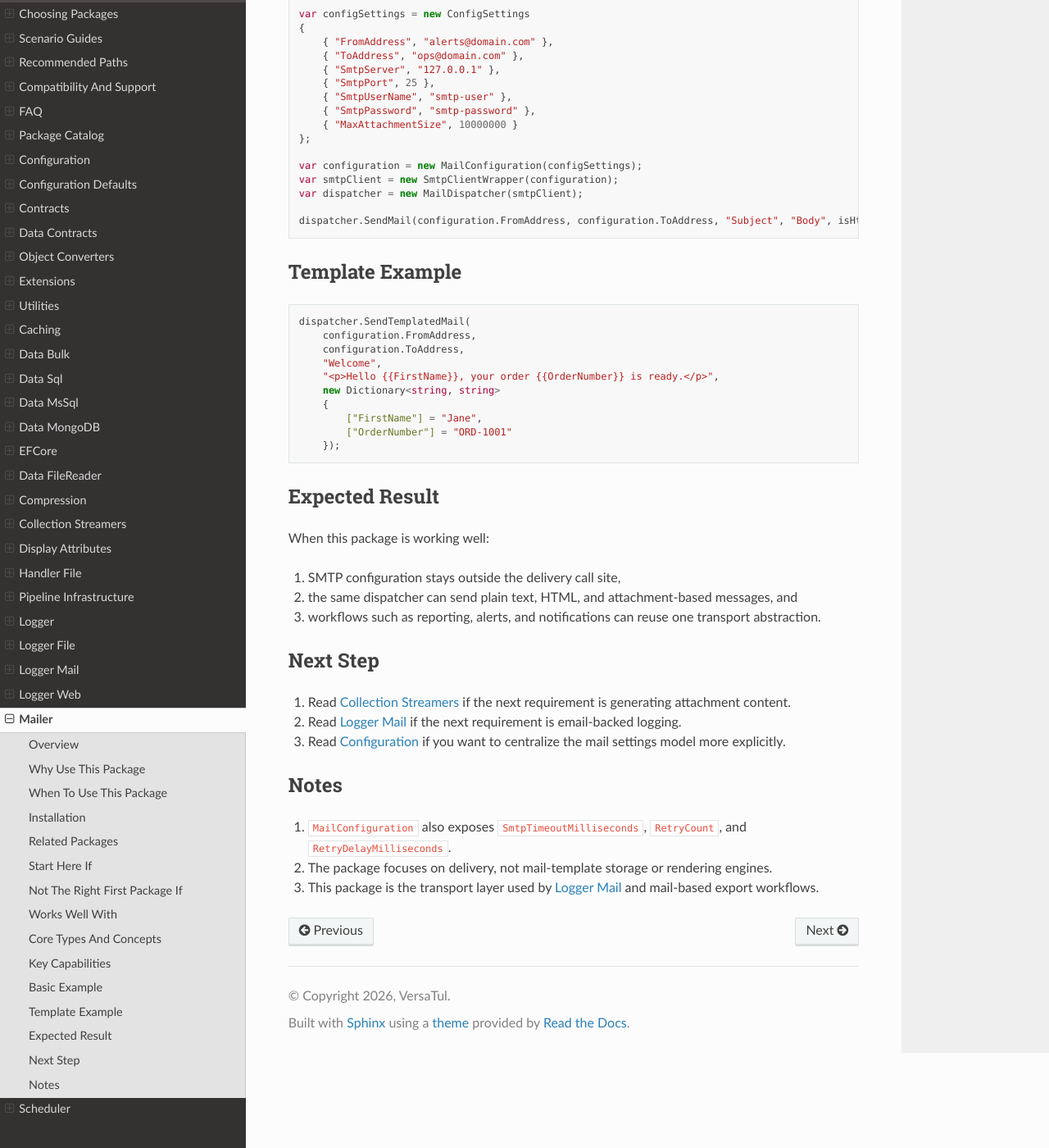
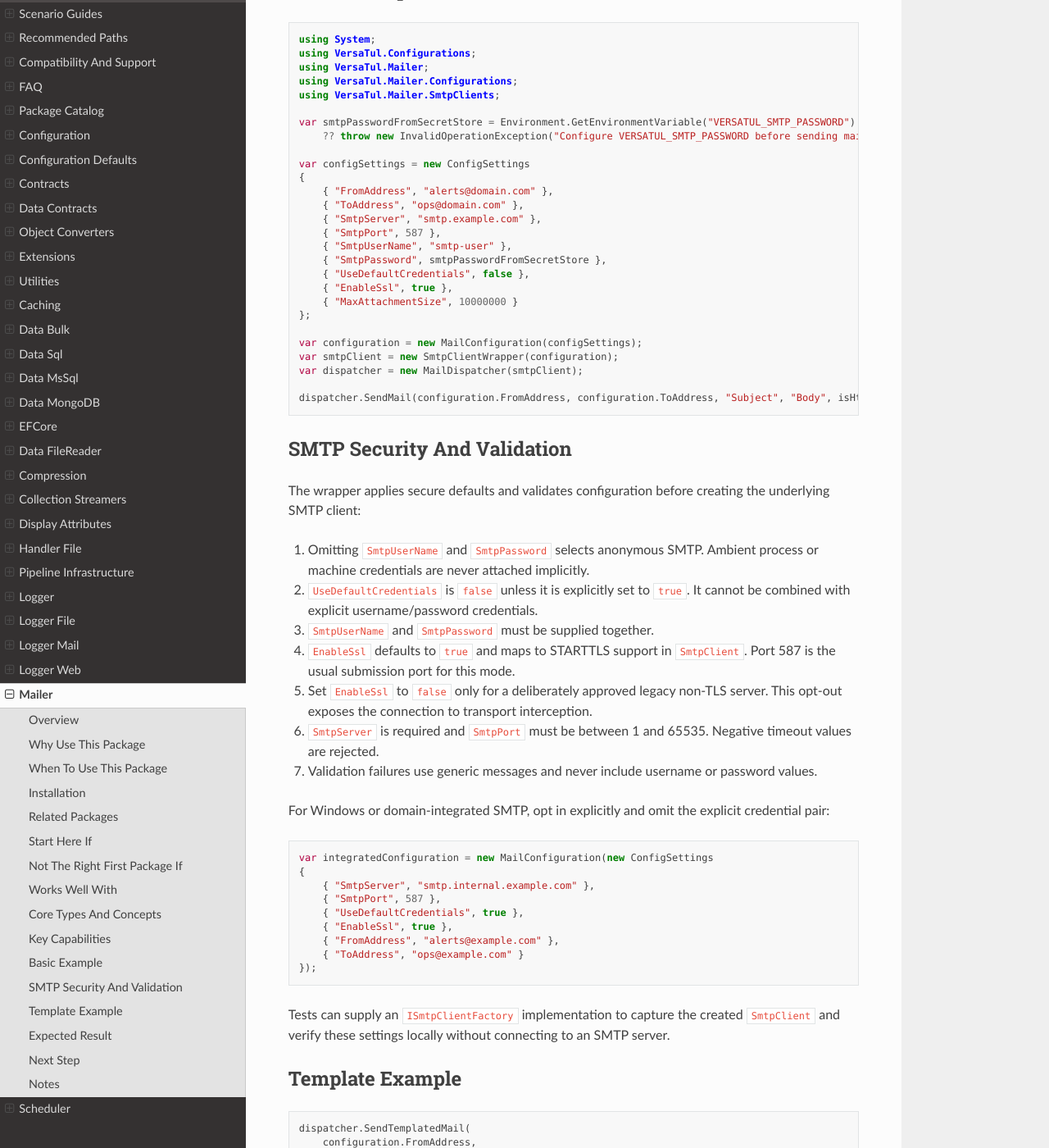
Before and after one commit to BjornWilliams/DocsVersaTul, a Sphinx documentation site: the page built from docs/source/mailer.rst, in a window 1280 px wide and 1400 px high, scrolled down 2297 px. Shown: the whole window at 82% size. Built offline with Sphinx 7.4.7 and the Read the Docs theme 3.1.0, drawn with Linux system fonts in a browser that asks for light colours; some of the changed text lies outside the part shown.

Commit message:
Document secure Mailer configuration
Fixes AB#2937

Fixes AB#2930

```diff
--- a/docs/source/configuration-defaults.rst
+++ b/docs/source/configuration-defaults.rst
@@ -119,7 +119,7 @@ Some of the most commonly used defaults include:
 1. SQL: ``CommandTimeout`` and ``SqlDbConnectionName``.
 2. MS SQL: ``BulkCopyTimeout``.
 3. MongoDB: ``MongoDbConnectionName``, ``SocketTimeout``, ``ConnectTimeout``, and ``MaxConnectionIdleTime``.
-4. Mailer: ``SmtpServer``, ``SmtpPort``, ``FromAddress``, ``ToAddress``, and ``MaxAttachmentSize``.
+4. Mailer: ``SmtpServer``, ``SmtpPort``, ``FromAddress``, ``ToAddress``, and ``MaxAttachmentSize``. ``MailConfiguration`` additionally applies secure defaults of ``EnableSsl=true`` and ``UseDefaultCredentials=false`` when those optional keys are omitted.
 5. Logger builders: keys such as file path, file name, endpoint, or base URL depending on the logger implementation.
 
 Notes
--- a/docs/source/mailer.rst
+++ b/docs/source/mailer.rst
@@ -76,10 +76,13 @@ Core Types And Concepts
    Main delivery abstraction and implementation.
 
 ``IMailConfiguration`` and ``MailConfiguration``
-   Expose SMTP host, credentials, sender/recipient, attachment size, timeout, and retry settings.
+   Expose SMTP host, credentials, sender/recipient, attachment size, timeout, retry, TLS, and credential-policy settings.
 
 ``ISmtpClient`` and ``SmtpClientWrapper``
    Wrapper abstraction around SMTP transport.
+
+``ISmtpClientFactory`` and ``SmtpClientFactory``
+   Create the underlying framework SMTP client. The factory overload makes host, port, TLS, and credential mapping testable without reflection or a live SMTP server.
 
 Key Capabilities
 ----------------
@@ -95,19 +98,25 @@ Basic Example
 
 .. code-block:: csharp
 
+   using System;
    using VersaTul.Configurations;
    using VersaTul.Mailer;
    using VersaTul.Mailer.Configurations;
    using VersaTul.Mailer.SmtpClients;
 
+   var smtpPasswordFromSecretStore = Environment.GetEnvironmentVariable("VERSATUL_SMTP_PASSWORD")
+       ?? throw new InvalidOperationException("Configure VERSATUL_SMTP_PASSWORD before sending mail.");
+
    var configSettings = new ConfigSettings
    {
        { "FromAddress", "alerts@domain.com" },
        { "ToAddress", "ops@domain.com" },
-       { "SmtpServer", "127.0.0.1" },
-       { "SmtpPort", 25 },
+       { "SmtpServer", "smtp.example.com" },
+       { "SmtpPort", 587 },
        { "SmtpUserName", "smtp-user" },
-       { "SmtpPassword", "smtp-password" },
+       { "SmtpPassword", smtpPasswordFromSecretStore },
+       { "UseDefaultCredentials", false },
+       { "EnableSsl", true },
        { "MaxAttachmentSize", 10000000 }
    };
 
@@ -116,6 +125,35 @@ Basic Example
    var dispatcher = new MailDispatcher(smtpClient);
 
    dispatcher.SendMail(configuration.FromAddress, configuration.ToAddress, "Subject", "Body", isHtml: false);
+
+SMTP Security And Validation
+----------------------------
+
+The wrapper applies secure defaults and validates configuration before creating the underlying SMTP client:
+
+1. Omitting ``SmtpUserName`` and ``SmtpPassword`` selects anonymous SMTP. Ambient process or machine credentials are never attached implicitly.
+2. ``UseDefaultCredentials`` is ``false`` unless it is explicitly set to ``true``. It cannot be combined with explicit username/password credentials.
+3. ``SmtpUserName`` and ``SmtpPassword`` must be supplied together.
+4. ``EnableSsl`` defaults to ``true`` and maps to STARTTLS support in ``SmtpClient``. Port 587 is the usual submission port for this mode.
+5. Set ``EnableSsl`` to ``false`` only for a deliberately approved legacy non-TLS server. This opt-out exposes the connection to transport interception.
+6. ``SmtpServer`` is required and ``SmtpPort`` must be between 1 and 65535. Negative timeout values are rejected.
+7. Validation failures use generic messages and never include username or password values.
+
+For Windows or domain-integrated SMTP, opt in explicitly and omit the explicit credential pair:
+
+.. code-block:: csharp
+
+   var integratedConfiguration = new MailConfiguration(new ConfigSettings
+   {
+       { "SmtpServer", "smtp.internal.example.com" },
+       { "SmtpPort", 587 },
+       { "UseDefaultCredentials", true },
+       { "EnableSsl", true },
+       { "FromAddress", "alerts@example.com" },
+       { "ToAddress", "ops@example.com" }
+   });
+
+Tests can supply an ``ISmtpClientFactory`` implementation to capture the created ``SmtpClient`` and verify these settings locally without connecting to an SMTP server.
 
 Template Example
 ----------------
@@ -153,5 +191,6 @@ Notes
 -----
 
 1. ``MailConfiguration`` also exposes ``SmtpTimeoutMilliseconds``, ``RetryCount``, and ``RetryDelayMilliseconds``.
-2. The package focuses on delivery, not mail-template storage or rendering engines.
-3. This package is the transport layer used by :doc:`logger-mail` and mail-based export workflows.
+2. ``EnableSsl`` defaults to ``true`` and ``UseDefaultCredentials`` defaults to ``false`` when their keys are omitted.
+3. The package focuses on delivery, not mail-template storage or rendering engines.
+4. This package is the transport layer used by :doc:`logger-mail` and mail-based export workflows.
```
